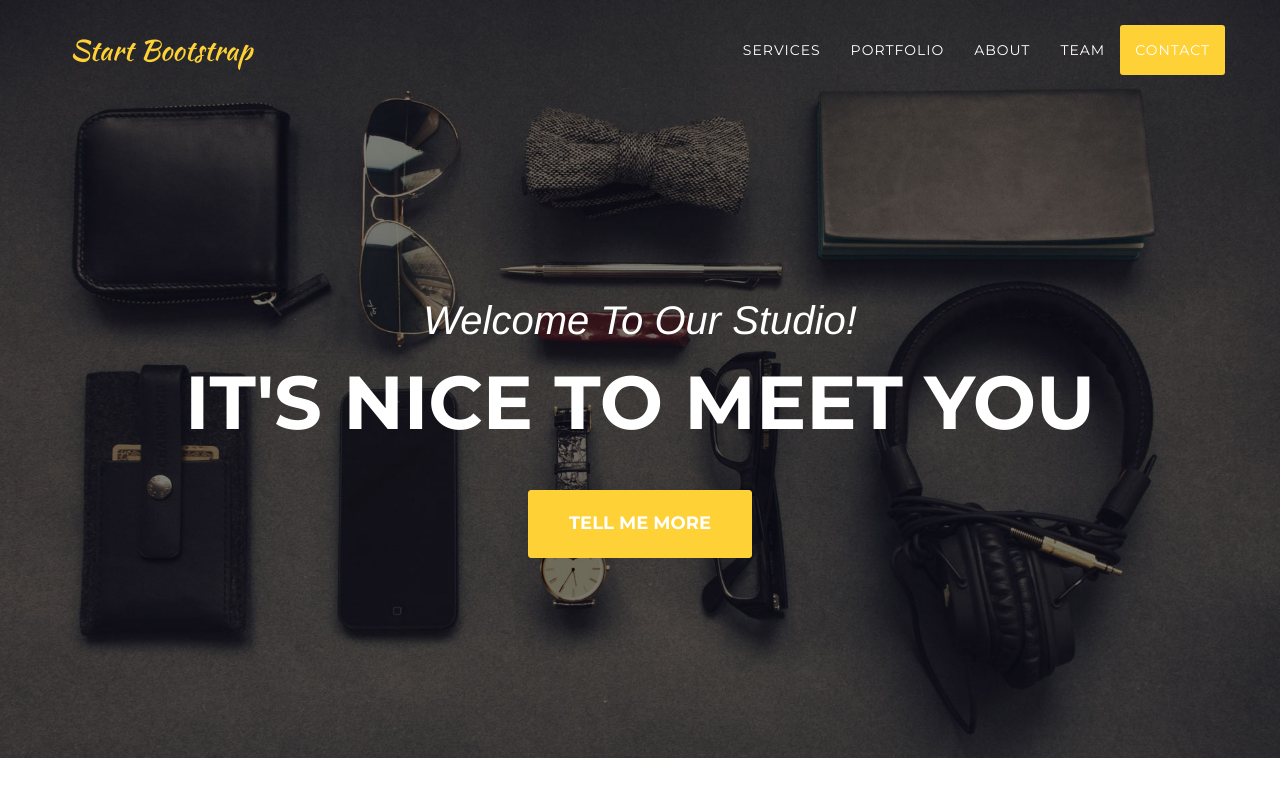
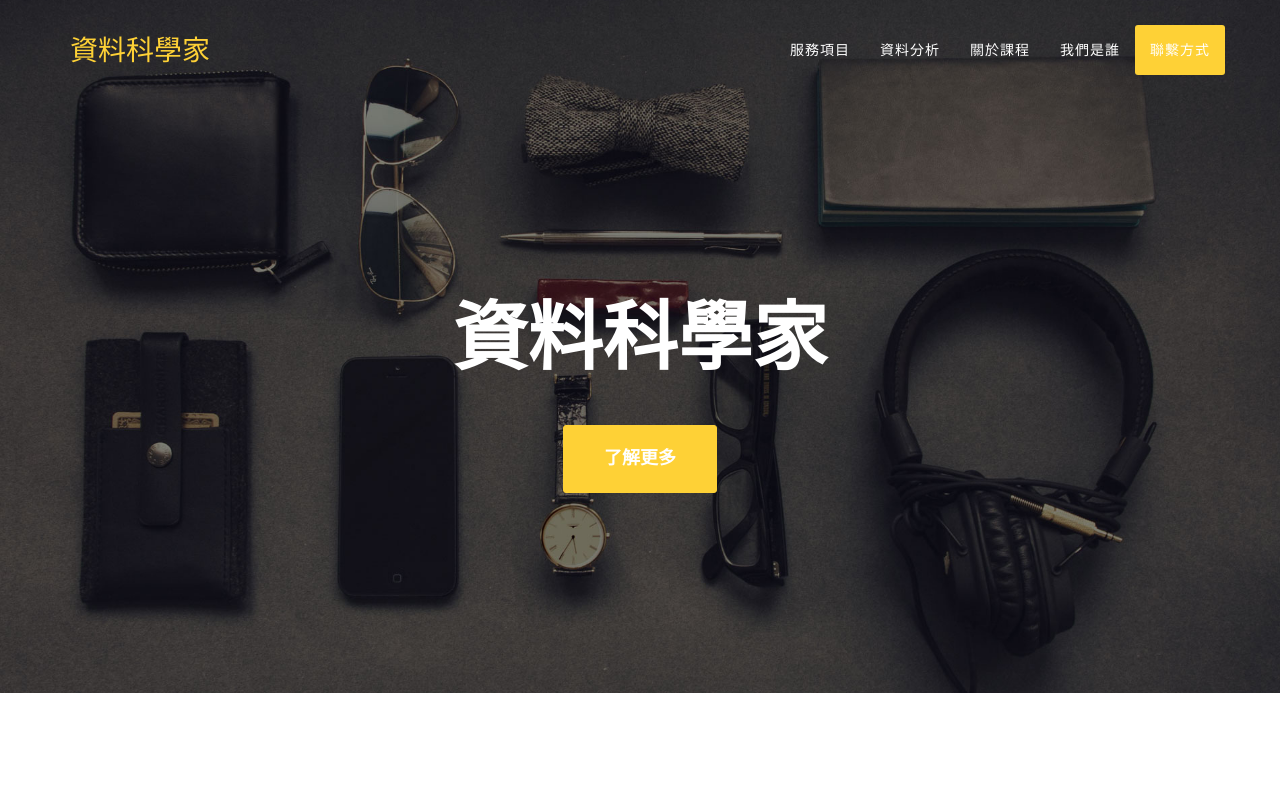
Before and after one commit to tracy0412/final2, a website: page index.html in a window 1280 px wide. Shown: the top 800 px of the page. Drawn offline with nearby package versions, Linux system fonts and the light colour scheme; a web font is replaced by a local one.

Commit message:
標題更改

```diff
--- a/index.html
+++ b/index.html
@@ -7,9 +7,9 @@
     <meta http-equiv="X-UA-Compatible" content="IE=edge">
     <meta name="viewport" content="width=device-width, initial-scale=1">
     <meta name="description" content="">
-    <meta name="author" content="">
+    <meta name="team3" content="">
 
-    <title>Agency - Start Bootstrap Theme</title>
+    <title>如何成為資料科學家</title>
 
     <!-- Bootstrap Core CSS -->
     <link href="vendor/bootstrap/css/bootstrap.min.css" rel="stylesheet">
@@ -43,7 +43,7 @@
                 <button type="button" class="navbar-toggle" data-toggle="collapse" data-target="#bs-example-navbar-collapse-1">
                     <span class="sr-only">Toggle navigation</span> Menu <i class="fa fa-bars"></i>
                 </button>
-                <a class="navbar-brand page-scroll" href="#page-top">Start Bootstrap</a>
+                <a class="navbar-brand page-scroll" href="#page-top">資料科學家</a>
             </div>
 
             <!-- Collect the nav links, forms, and other content for toggling -->
@@ -53,19 +53,19 @@
                         <a href="#page-top"></a>
                     </li>
                     <li>
-                        <a class="page-scroll" href="#services">Services</a>
+                        <a class="page-scroll" href="#services">服務項目</a>
                     </li>
                     <li>
-                        <a class="page-scroll" href="#portfolio">Portfolio</a>
+                        <a class="page-scroll" href="#portfolio">資料分析</a>
                     </li>
                     <li>
-                        <a class="page-scroll" href="#about">About</a>
+                        <a class="page-scroll" href="#about">關於課程</a>
                     </li>
                     <li>
-                        <a class="page-scroll" href="#team">Team</a>
+                        <a class="page-scroll" href="#team">我們是誰</a>
                     </li>
                     <li>
-                        <a class="page-scroll" href="#contact">Contact</a>
+                        <a class="page-scroll" href="#contact">聯繫方式</a>
                     </li>
                 </ul>
             </div>
@@ -78,9 +78,8 @@
     <header>
         <div class="container">
             <div class="intro-text">
-                <div class="intro-lead-in">Welcome To Our Studio!</div>
-                <div class="intro-heading">It's Nice To Meet You</div>
-                <a href="#services" class="page-scroll btn btn-xl">Tell Me More</a>
+                <div class="intro-heading">資料科學家</div>
+                <a href="#services" class="page-scroll btn btn-xl">了解更多</a>
             </div>
         </div>
     </header>
@@ -128,8 +127,8 @@
         <div class="container">
             <div class="row">
                 <div class="col-lg-12 text-center">
-                    <h2 class="section-heading">Portfolio</h2>
-                    <h3 class="section-subheading text-muted">Lorem ipsum dolor sit amet consectetur.</h3>
+                    <h2 class="section-heading">資料分析</h2>
+                    <h3 class="section-subheading text-muted">文章列表.</h3>
                 </div>
             </div>
             <div class="row">
@@ -143,8 +142,8 @@
                         <img src="img/portfolio/roundicons.png" class="img-responsive" alt="">
                     </a>
                     <div class="portfolio-caption">
-                        <h4>Round Icons</h4>
-                        <p class="text-muted">Graphic Design</p>
+                        <h4>文章1</h4>
+                        <p class="text-muted">關於XXX</p>
                     </div>
                 </div>
                 <div class="col-md-4 col-sm-6 portfolio-item">
```
